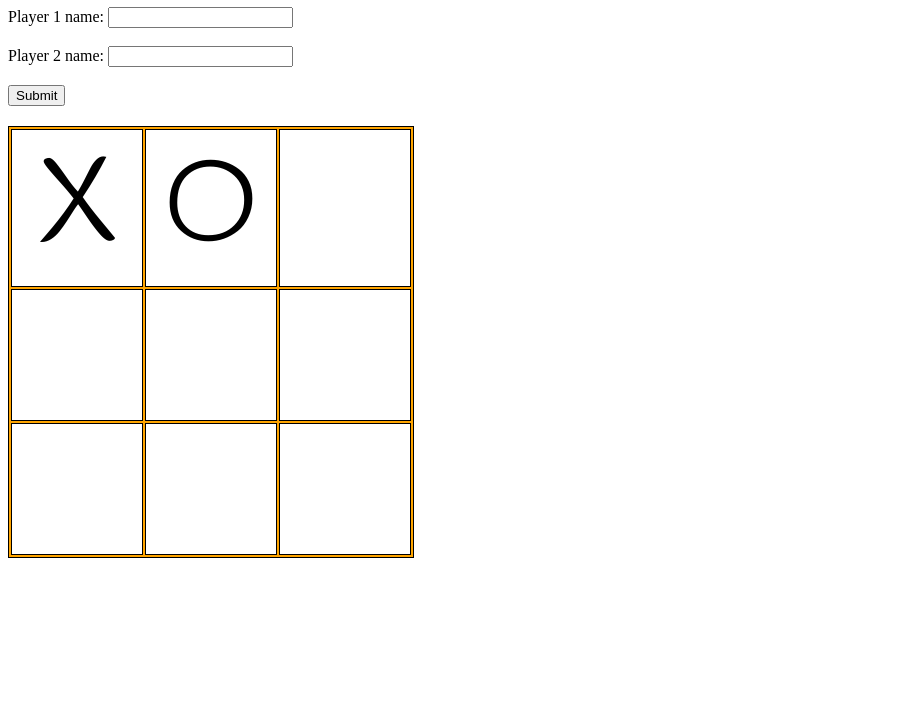
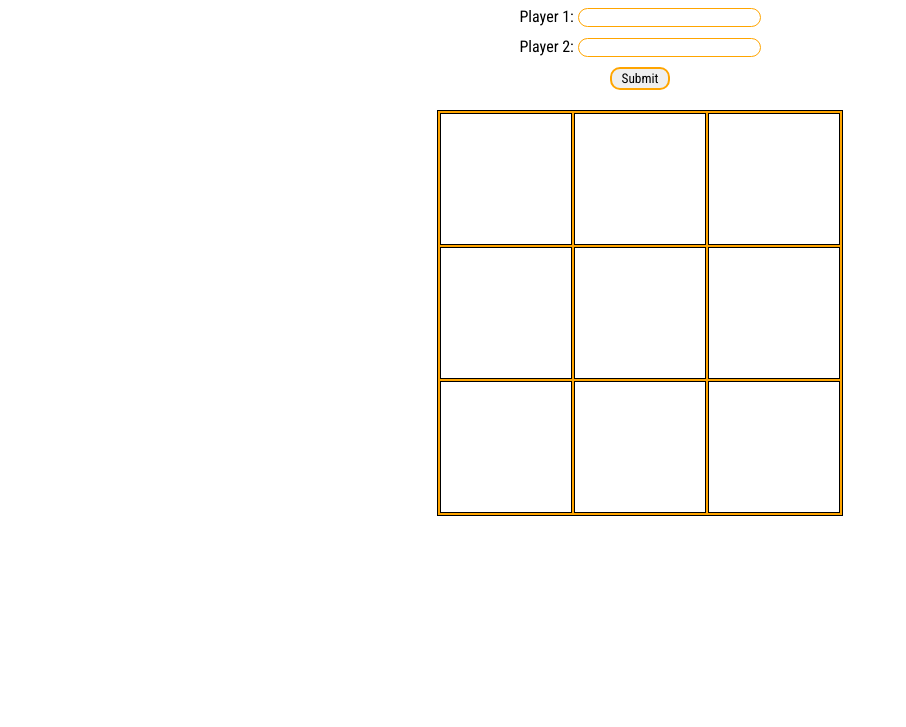
Before and after one commit to AdnanGondal/TicTacToeJS, a plain HTML site: page index.html in a window 1280 px wide. Shown: the part 73-800 px from the top of the page, without its empty margins (0-906 px from the left). Drawn offline with Linux system fonts and the light colour scheme.

Commit message:
UI improved

```diff
--- a/index.html
+++ b/index.html
@@ -17,20 +17,21 @@
   ^ Optionals-->
   <link rel="stylesheet" href="styles/style.css" >
   <link href="https://fonts.googleapis.com/css2?family=Handlee&display=swap" rel="stylesheet">
+  <link href="https://fonts.googleapis.com/css2?family=Roboto+Condensed&display=swap" rel="stylesheet">
 
 </head>
 <body>
   <h1>TicTacToe Under Construction</h1>
   <div id = "player-input-div">
     <form>
-        <label for = "player-1-name: ">Player 1 name: </label>
-        <input id = "player-1-name" type="text">
-        <br>
-        <br>
-        <label for = "player-2-name: ">Player 2 name: </label>
-        <input id = "player-2-name" type="text">
-        <br>
-        <br>
+        <div id = "player-1-field" class = "inputs">
+            <label for = "player-1-name" class="labels">Player 1:  </label>
+            <input id = "player-1-name" type="text" class = "name-inputs">
+        </div>
+        <div id = "player-2-field" class = "inputs">
+            <label for = "player-2-name" class = "labels">Player 2: </label>
+            <input id = "player-2-name" type="text" class = "name-inputs">
+        </div>
         <button id ="name-submit-but"> Submit </button>
     </form>
   </div>
@@ -38,8 +39,8 @@
   <div id = "game-div">
       <table class = "game-table">
             <tr>
-                <td class ="game-entry">X</td>
-                <td class ="game-entry">O</td>
+                <td class ="game-entry"> </td>
+                <td class ="game-entry"> </td>
                 <td class ="game-entry"> </td>
             </tr>
             <tr>
--- a/styles/style.css
+++ b/styles/style.css
@@ -1,3 +1,6 @@
+body{
+    text-align: center;
+}
 table, th, td {
     border: 1px solid black;
   }
@@ -10,13 +13,43 @@ td{
 
   }
 
+  button{
+    border: 2px solid orange;
+    border-radius: 10px;
+  }
+
+  button:hover{
+      box-shadow: black 1px 1px 1px, black -1px -1px 1px;
+  }
+
+  .inputs{
+      margin: 0 auto;
+      padding-bottom: 10px;
+      font-family: 'Roboto Condensed', sans-serif;
+
+  }
+
+  .name-inputs{
+      border: 1px solid orange;
+      border-radius: 15px;
+
+  }
+
+  #name-submit-but{
+        margin: 0 auto;
+        padding: 2px 10px 2px 10px;
+        font-family: 'Roboto Condensed', sans-serif;
+  }
+
   #player-input-div{
       padding-bottom: 20px;
   }
 
   .game-table{
       background-color: orange;
+      margin: 0 auto;
   }
+
 
   .game-entry{
       background-color: white;
@@ -25,5 +58,5 @@ td{
   }
 
   .game-entry:hover{
-      transform: scale(1.05);
+      transform: scale(1.03);
   }
```
